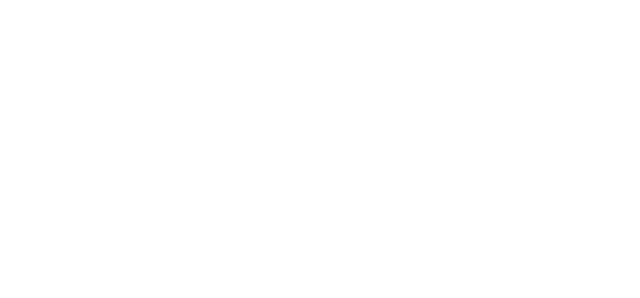
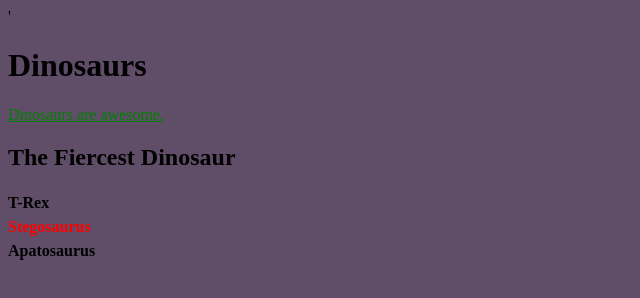
Before and after one commit to AnnieShi/intro-to-css, a plain HTML site: page index.html in a window 1280 px wide. Shown: the whole page, without its empty margins (0-640 px from the left). Drawn offline with Linux system fonts and the light colour scheme.

Commit message:
Practised with adjusting fonts and adding a link

```diff
--- /dev/null
+++ b/css/main.css
@@ -0,0 +1,39 @@
+html {
+	background-color: #604e68;
+}
+
+h1 h2 {
+	font-weight: normal;
+	font-size: 5rem;
+	font-style: italic;
+	text-decoration: underline;
+	font-family: "Lato", sans-serif;, sans serif;
+
+}
+
+ol {
+		list-style-type: none;
+		/*
+		decimal, circle, lower-roman, disc, square, lower-alpha
+		*/
+		padding: 0;
+		/* padding 0 gets rid of the indentation on the side
+		*/
+		line-height: 1.5;
+}
+
+li {
+		font-weight: bold;
+}
+
+.stego {
+	color: red;
+}
+
+a {
+	color: green;
+}
+
+a:hover {
+	color: white;
+}
--- a/index.html
+++ b/index.html
@@ -3,9 +3,22 @@
 	<head>
 		<meta charset="utf-8">
 		<title>Intro to CSS</title>
-
+		<link href="css/main.css" rel="stylesheet">
+		<link href='<link href='http://fonts.googleapis.com/css?family=Lato'
+		rel='stylesheet' type='text/css'>'
 	</head>
 	<body>
+
+		<h1>Dinosaurs</h1>
+
+		<a href="#">Dinosaurs are awesome.</a>
+
+		<h2>The Fiercest Dinosaur</h2>
+		<ol>
+			<li>T-Rex</li>
+			<li class="stego">Stegosaurus</li>
+			<li>Apatosaurus</li>
+		<ol>
 
 
 
```
